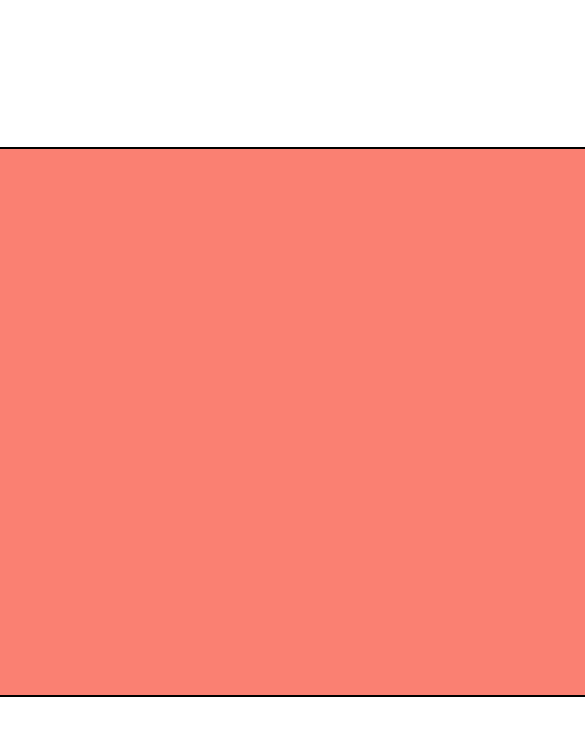
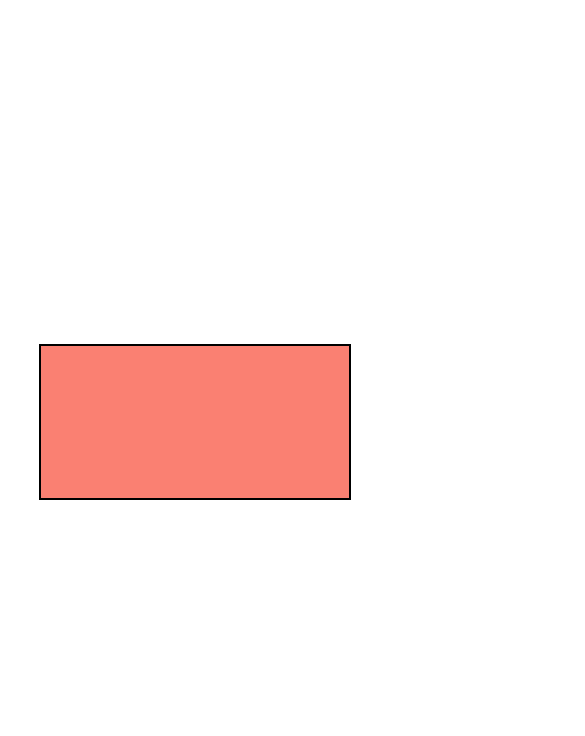
Before and after one commit to knilesh9/TrailingImagesAnimation, a plain HTML site: page index.html in a window 390 px wide. Shown: the top 736 px of the page, 585 px wide, since content can reach past the window. Drawn offline with Linux system fonts and the light colour scheme.

Commit message:
Now, we are listening to mouse events and then have made the rect responsive

```diff
--- a/script.js
+++ b/script.js
@@ -0,0 +1,7 @@
+var insideRect = document.querySelector(".rectangle");
+
+insideRect.addEventListener("mousemove", function(){
+    console.log("Mouse inside rect");
+} );
+
+console.log();
--- a/style.css
+++ b/style.css
@@ -10,8 +10,8 @@ html, body {
 }
 
 .rectangle {
-    height: 550px;
-    width: 1300px;
+    height: 40vw;
+    width: 80vw;
     border: 2px solid black;
     background-color: salmon;
     position: absolute;
```
